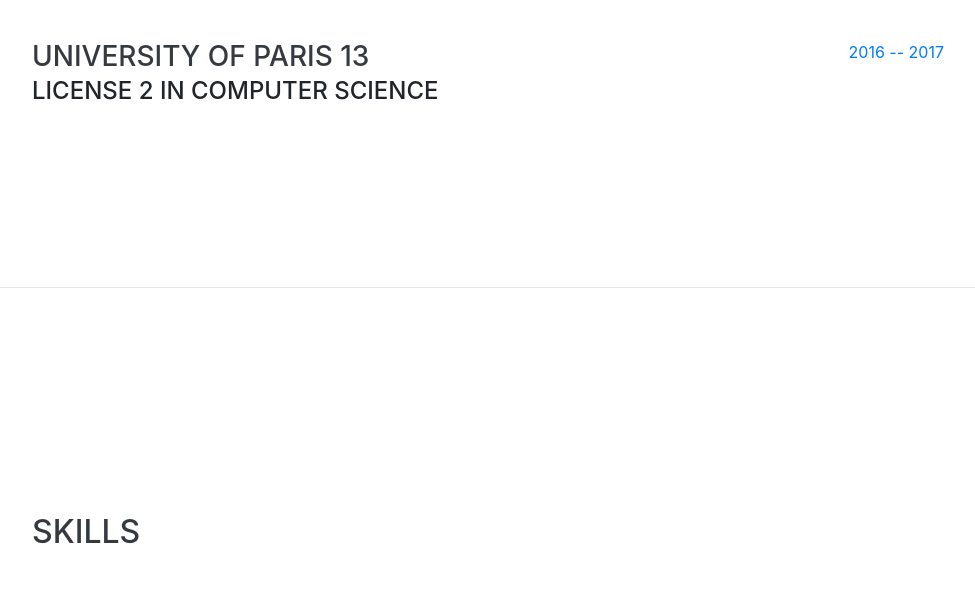
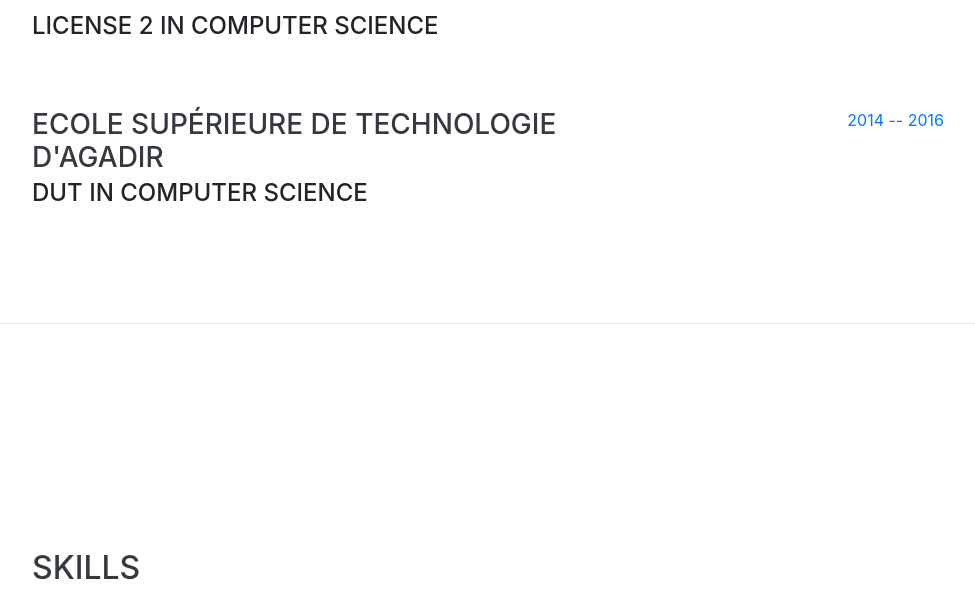
Before and after one commit to KrichAyyoub/KrichAyyoub.github.io, a website with bundled scripts: page index.html in a window 1280 px wide. Shown: the part 2115-2711 px from the top of the page, without its empty margins (288-1263 px from the left). Built offline with nearby package versions, Linux system fonts and the light colour scheme; a web font is replaced by a local one.

Commit message:
add my DUT curssus

```diff
--- a/index.html
+++ b/index.html
@@ -181,6 +181,19 @@
           </div>
         </div>
 
+
+        <div class="resume-item d-flex flex-column flex-md-row justify-content-between mb-5">
+          <div class="resume-content">
+            <h3 class="mb-0">Ecole Supérieure de Technologie d'Agadir</h3>
+            <div class="subheading mb-3">DUT in Computer Science</div>
+            <div></div>
+            <p></p>
+          </div>
+          <div class="resume-date text-md-right">
+            <span class="text-primary">2014 -- 2016</span>
+          </div>
+        </div>
+
       </div>
     </section>
 
```
